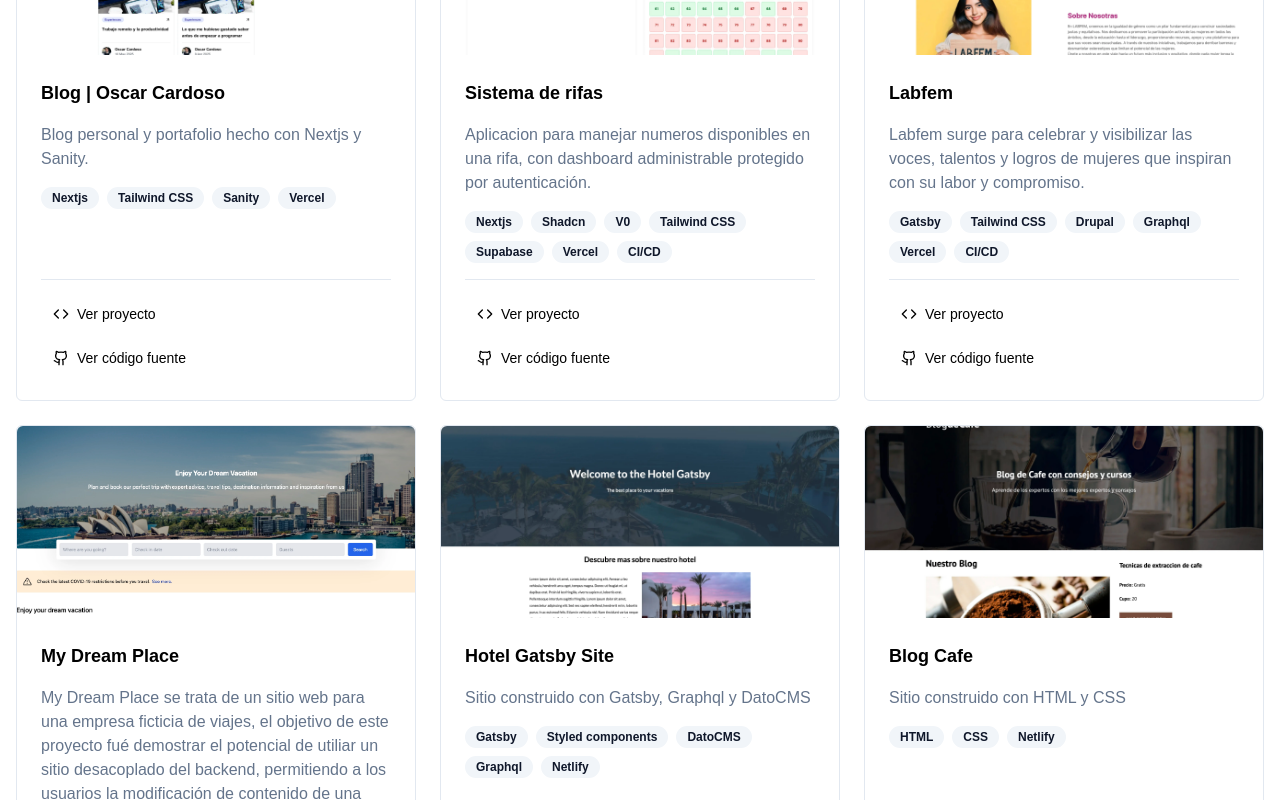
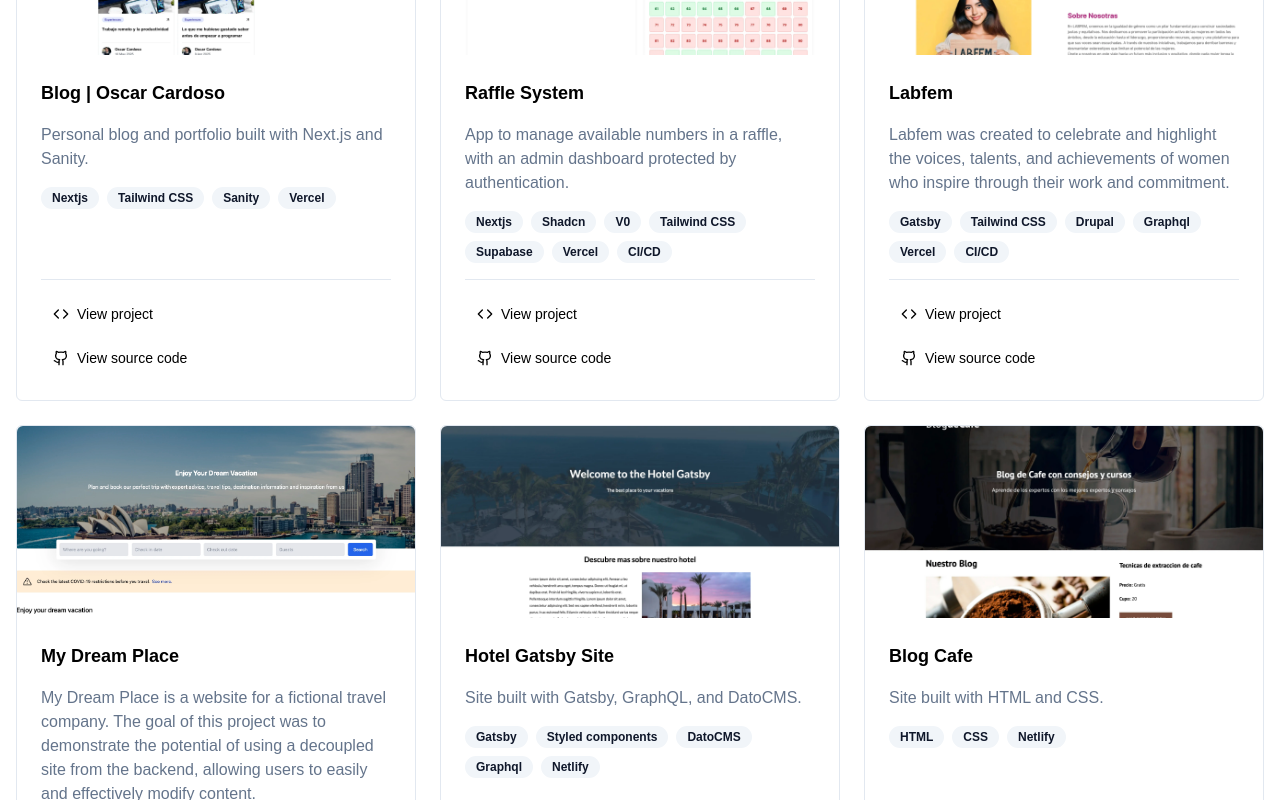
Before and after one commit to Cardozo1w/blog, a Next.js app: page /en/portfolio in a window 1280 px wide. Shown: the part 660-1460 px from the top of the page. Built offline with nearby package versions, Linux system fonts and the light colour scheme.

Commit message:
translate portfolio

```diff
--- a/messages/en.json
+++ b/messages/en.json
@@ -20,6 +20,26 @@
     "skillsTitle": "Technical Skills",
     "all": "All"
   },
+  "Projects": {
+    "blogCardosoTitle": "Blog | Oscar Cardoso",
+    "blogCardosoDescription": "Personal blog and portfolio built with Next.js and Sanity.",
+    "raffleSystemTitle": "Raffle System",
+    "raffleSystemDescription": "App to manage available numbers in a raffle, with an admin dashboard protected by authentication.",
+    "labfemTitle": "Labfem",
+    "labfemDescription": "Labfem was created to celebrate and highlight the voices, talents, and achievements of women who inspire through their work and commitment.",
+    "myDreamPlaceTitle": "My Dream Place",
+    "myDreamPlaceDescription": "My Dream Place is a website for a fictional travel company. The goal of this project was to demonstrate the potential of using a decoupled site from the backend, allowing users to easily and effectively modify content.",
+    "hotelGatsbySiteTitle": "Hotel Gatsby Site",
+    "hotelGatsbySiteDescription": "Site built with Gatsby, GraphQL, and DatoCMS.",
+    "blogCafeTitle": "Blog Cafe",
+    "blogCafeDescription": "Site built with HTML and CSS.",
+    "bienesRaicesTitle": "Real Estate",
+    "bienesRaicesDescription": "Site built with HTML and CSS."
+  },
+  "Card": {
+    "viewProject": "View project",
+    "viewSource": "View source code"
+  },
   "Contact": {
     "title": "Contact",
     "description": "You can reach me on any of my social networks or by sending an email directly :)",
--- a/messages/es-mx.json
+++ b/messages/es-mx.json
@@ -20,6 +20,26 @@
     "skillsTitle": "Habilidades Técnicas",
     "all": "Todos"
   },
+  "Projects": {
+    "blogCardosoTitle": "Blog | Oscar Cardoso",
+    "blogCardosoDescription": "Blog personal y portafolio hecho con Nextjs y Sanity.",
+    "raffleSystemTitle": "Sistema de rifas",
+    "raffleSystemDescription": "Aplicación para manejar números disponibles en una rifa, con dashboard administrable protegido por autenticación.",
+    "labfemTitle": "Labfem",
+    "labfemDescription": "Labfem surge para celebrar y visibilizar las voces, talentos y logros de mujeres que inspiran con su labor y compromiso.",
+    "myDreamPlaceTitle": "My Dream Place",
+    "myDreamPlaceDescription": "Sitio web para una empresa ficticia de viajes, hecho para demostrar el potencial de usar un frontend desacoplado con backend administrable.",
+    "hotelGatsbySiteTitle": "Hotel Gatsby Site",
+    "hotelGatsbySiteDescription": "Sitio construido con Gatsby, Graphql y DatoCMS.",
+    "blogCafeTitle": "Blog Café",
+    "blogCafeDescription": "Sitio construido con HTML y CSS.",
+    "bienesRaicesTitle": "Bienes Raíces",
+    "bienesRaicesDescription": "Sitio construido con HTML y CSS."
+  },
+  "Card": {
+    "viewProject": "Ver proyecto",
+    "viewSource": "Ver código fuente"
+  },
   "Contact": {
     "title": "Contacto",
     "description": "Puedes contactarme en cualquiera de mis redes sociales o enviando un email directamente :)",
--- a/src/app/[locale]/portfolio/page.tsx
+++ b/src/app/[locale]/portfolio/page.tsx
@@ -17,12 +17,14 @@ import Footer from "@/components/footer";
 import ContactSection from "@/components/contact-section";
 import { useTranslations } from "next-intl";
 
-// Datos de proyectos
+export function useProjectData() {
+  const projectT = useTranslations("Projects");
+
   const projects = [
     {
       id: 1,
-    title: "Blog | Oscar Cardoso",
-    description: "Blog personal y portafolio hecho con Nextjs y Sanity.",
+      title: projectT("blogCardosoTitle"),
+      description: projectT("blogCardosoDescription"),
       image: "/projects/blog-cardoso.webp",
       projectUrl: "https://www.cardoso.dev/",
       sourceCodeUrl: "https://github.com/Cardozo1w/blog",
@@ -31,9 +33,8 @@ const projects = [
     },
     {
       id: 2,
-    title: "Sistema de rifas",
-    description:
-      "Aplicacion para manejar numeros disponibles en una rifa, con dashboard administrable protegido por autenticación.",
+      title: projectT("raffleSystemTitle"),
+      description: projectT("raffleSystemDescription"),
       image: "/projects/raffle-system.webp",
       projectUrl: "https://v0-raffle-ticket-interface.vercel.app/",
       sourceCodeUrl: "https://github.com/Cardozo1w/raffle-system",
@@ -50,9 +51,8 @@ const projects = [
     },
     {
       id: 3,
-    title: "Labfem",
-    description:
-      "Labfem surge para celebrar y visibilizar las voces, talentos y logros de mujeres que inspiran con su labor y compromiso.",
+      title: projectT("labfemTitle"),
+      description: projectT("labfemDescription"),
       image: "/projects/labfem.webp",
       projectUrl: "https://labfem.vercel.app/",
       sourceCodeUrl: "https://github.com/Cardozo1w/labfem",
@@ -68,9 +68,8 @@ const projects = [
     },
     {
       id: 4,
-    title: "My Dream Place",
-    description:
-      "My Dream Place se trata de un sitio web para una empresa ficticia de viajes, el objetivo de este proyecto fué demostrar el potencial de utiliar un sitio desacoplado del backend, permitiendo a los usuarios la modificación de contenido de una manera fácil y eficaz.",
+      title: projectT("myDreamPlaceTitle"),
+      description: projectT("myDreamPlaceDescription"),
       image: "/projects/my-dream-place.webp",
       projectUrl: "https://com-gatsby-drupal.vercel.app/",
       sourceCodeUrl: "https://github.com/Cardoso1205/com.gatsby.drupal",
@@ -86,8 +85,8 @@ const projects = [
     },
     {
       id: 5,
-    title: "Hotel Gatsby Site",
-    description: "Sitio construido con Gatsby, Graphql y DatoCMS",
+      title: projectT("hotelGatsbySiteTitle"),
+      description: projectT("hotelGatsbySiteDescription"),
       image: "/projects/hotel-gatsby-site.webp",
       projectUrl: "https://hotel-gatsby-site.netlify.app/",
       sourceCodeUrl: "https://github.com/Cardozo1w/hotel-gatsby",
@@ -102,8 +101,8 @@ const projects = [
     },
     {
       id: 6,
-    title: "Blog Cafe",
-    description: "Sitio construido con HTML y CSS",
+      title: projectT("blogCafeTitle"),
+      description: projectT("blogCafeDescription"),
       image: "/projects/blog-cafe.webp",
       projectUrl: "https://cardoso2.netlify.app/",
       technologies: ["HTML", "CSS", "Netlify"],
@@ -111,14 +110,17 @@ const projects = [
     },
     {
       id: 7,
-    title: "Bienes Raices",
-    description: "Sitio construido con HTML y CSS",
+      title: projectT("bienesRaicesTitle"),
+      description: projectT("bienesRaicesDescription"),
       image: "/projects/bienes-raices.webp",
       projectUrl: "https://cardoso1.netlify.app/",
       technologies: ["HTML", "CSS", "Netlify"],
       category: "web",
-  },
+    }
   ];
+
+  return projects;
+}
 
 // Datos de habilidades (rediseñados sin niveles de progreso)
 const skills = [
@@ -162,6 +164,7 @@ const skills = [
 
 export default function PortfolioPage() {
   const t = useTranslations("Portfolio")
+  const projects = useProjectData()
   return (
     <div className="min-h-screen bg-background">
       {/* Hero Section */}
--- a/src/components/Card.tsx
+++ b/src/components/Card.tsx
@@ -4,6 +4,7 @@ import { Badge } from "./ui/badge"
 import { Github, Code, ArrowUpRight } from "lucide-react"
 import { Button } from "./ui/button"
 import { format } from "date-fns"
+import { useTranslations } from "next-intl"
 
 type CardVariant = "blog" | "project"
 
@@ -40,6 +41,8 @@ const Card = ({
   author,
   category = "Experiences",
 }: CardProps) => {
+  const t = useTranslations("Card")
+
   // Contenido común para ambas variantes
   const imageContent = (
     <div className="relative h-48 w-full overflow-hidden rounded-t-md">
@@ -66,13 +69,21 @@ const Card = ({
           {/* Título clickeable */}
           <div className="flex-grow">
             <Link href={to} className="no-underline">
-              <h3 className="text-lg font-semibold mb-4 hover:text-primary transition-colors">{title}</h3>
+              <h3 className="text-lg font-semibold mb-4 hover:text-primary transition-colors">
+                {title}
+              </h3>
             </Link>
-            {description && <p className="text-muted-foreground">{description}</p>}
+            {description && (
+              <p className="text-muted-foreground">{description}</p>
+            )}
             {badges && (
               <div className="flex flex-wrap gap-2 my-4">
                 {badges.map((tech, index) => (
-                  <Badge key={index} variant="secondary" className="bg-secondary text-slate-900 dark:text-slate-100">
+                  <Badge
+                    key={index}
+                    variant="secondary"
+                    className="bg-secondary text-slate-900 dark:text-slate-100"
+                  >
                     {tech}
                   </Badge>
                 ))}
@@ -84,18 +95,38 @@ const Card = ({
           <div className="mt-auto pt-4 border-t">
             <div className="flex flex-col gap-2">
               {projectUrl && (
-                <Button variant="ghost" size="sm" className="justify-start px-2 hover:bg-secondary" asChild>
-                  <a href={projectUrl} target="_blank" rel="noopener noreferrer" className="flex items-center gap-2">
+                <Button
+                  variant="ghost"
+                  size="sm"
+                  className="justify-start px-2 hover:bg-secondary"
+                  asChild
+                >
+                  <a
+                    href={projectUrl}
+                    target="_blank"
+                    rel="noopener noreferrer"
+                    className="flex items-center gap-2"
+                  >
                     <Code className="h-4 w-4" />
-                    <span>Ver proyecto</span>
+                    <span>{t("viewProject")}</span>
                   </a>
                 </Button>
               )}
               {sourceCodeUrl && (
-                <Button variant="ghost" size="sm" className="justify-start px-2 hover:bg-secondary" asChild>
-                  <a href={sourceCodeUrl} target="_blank" rel="noopener noreferrer" className="flex items-center gap-2">
+                <Button
+                  variant="ghost"
+                  size="sm"
+                  className="justify-start px-2 hover:bg-secondary"
+                  asChild
+                >
+                  <a
+                    href={sourceCodeUrl}
+                    target="_blank"
+                    rel="noopener noreferrer"
+                    className="flex items-center gap-2"
+                  >
                     <Github className="h-4 w-4" />
-                    <span>Ver código fuente</span>
+                    <span>{t("viewSource")}</span>
                   </a>
                 </Button>
               )}
@@ -103,7 +134,7 @@ const Card = ({
           </div>
         </div>
       </div>
-    )
+    );
   }
 
   // Variante "blog" (por defecto)
```
Lines whose indentation alone changed are shown as unchanged.
